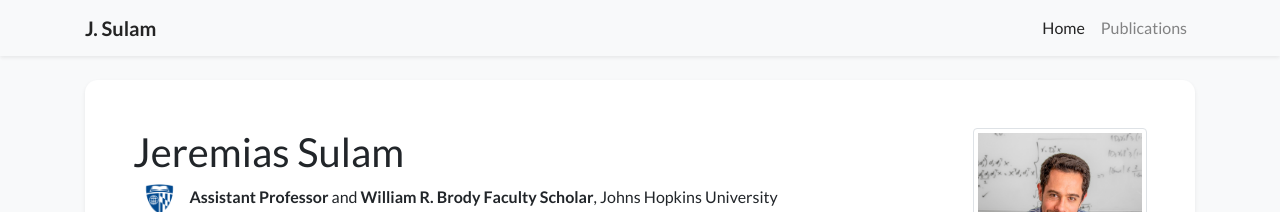
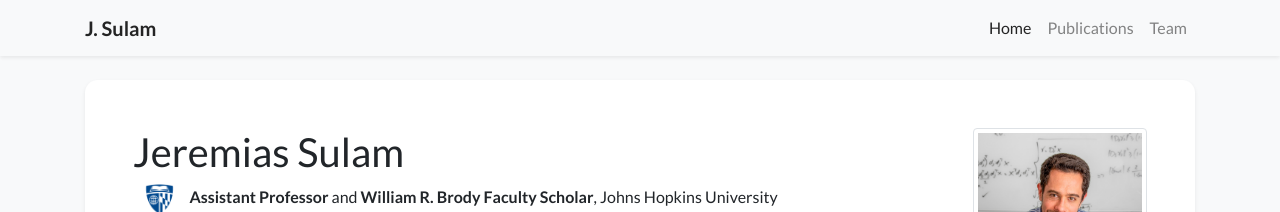
Before and after one commit to jsulam/jsulam.github.io, a Jekyll site: the page built from index.html, in a window 1280 px wide. Shown: the top 212 px of the page. Built offline with Jekyll 4.4.1, drawn with Linux system fonts in a browser that asks for light colours; nearby versions of some CDN libraries; a style sheet for code colours, icons or effects is not loaded.

Commit message:
Update navigation.yml
adding Team page

```diff
--- a/_data/navigation.yml
+++ b/_data/navigation.yml
@@ -5,5 +5,7 @@ pages:
   url: /
 - name: Publications
   url: /publications
+- name: Team
+  url: /team
 # - name: Showcase
   # url: /showcase
```
